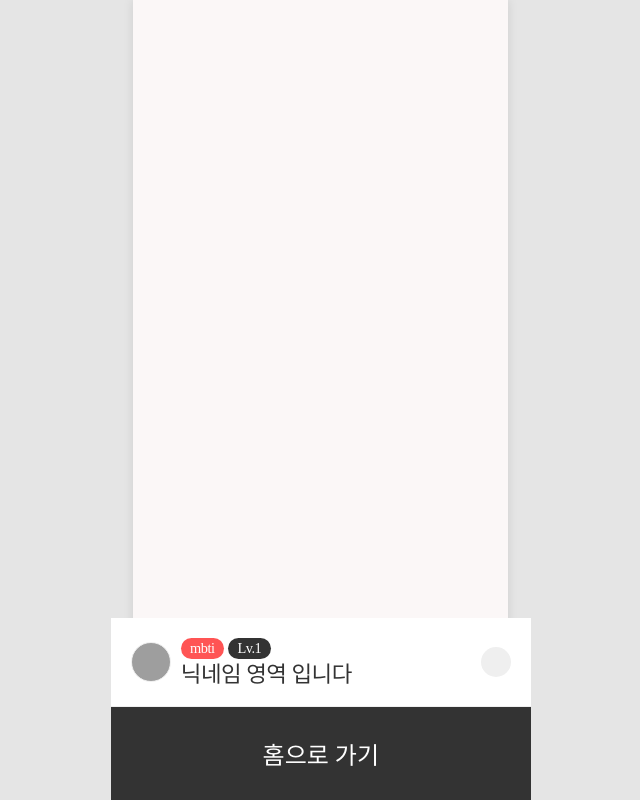
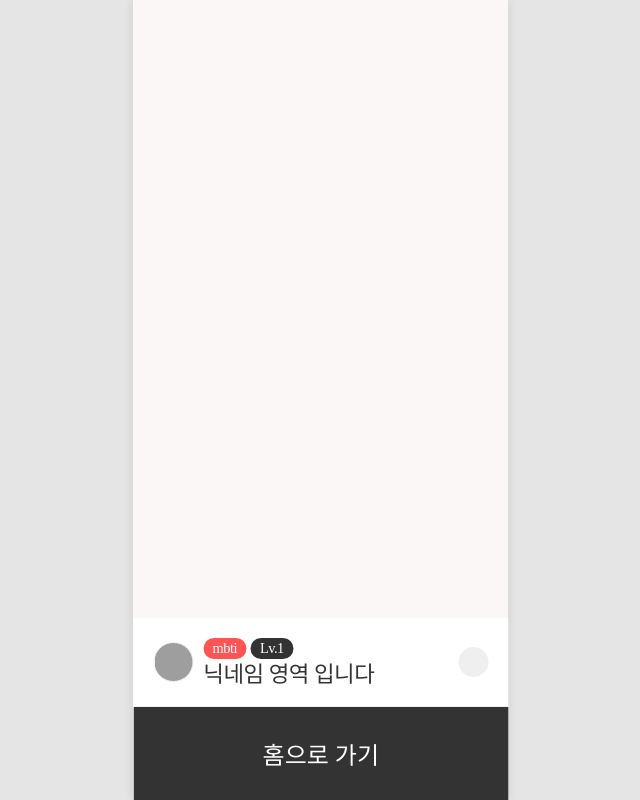
Before and after one commit to thandbag/thandbag_FE, a React (Create React App) app: page /tbfinish in a window 1280 px wide. Shown: the whole page, without its empty margins (460-1100 px from the left). Built offline with nearby package versions, Linux system fonts and the light colour scheme; grey boxes are pictures that could not be loaded; a web font is replaced by a local one.

Commit message:
가로 375px

```diff
--- a/src/components/Comments.js
+++ b/src/components/Comments.js
@@ -104,7 +104,7 @@ const Comments = (props) => {
 
 const CommentsInputBox = styled.div`
   width: 100%;
-  max-width: 420px;
+  max-width: 375px;
   height: 93px;
   border-top: 1px solid #efefef;
   background-color: #fff;
--- a/src/components/TbOneEnd.js
+++ b/src/components/TbOneEnd.js
@@ -31,7 +31,7 @@ const TbOneEnd = (props) => {
 
 const EndBox = styled.div`
   width: 100%;
-  max-width: 420px;
+  max-width: 375px;
   height: 100%;
   margin: 0 auto;
   padding: 0 auto;
--- a/src/components/TbTwoEnd.js
+++ b/src/components/TbTwoEnd.js
@@ -26,7 +26,7 @@ const TbTwoEnd = (props) => {
 
 const EndBox = styled.div`
   width: 100%;
-  max-width: 420px;
+  max-width: 375px;
   height: 100%;
   min-height: 100vh;
   margin: 0 auto;
--- a/src/pages/TbFinish.js
+++ b/src/pages/TbFinish.js
@@ -32,7 +32,7 @@ const TbFinish = (props) => {
 
 const FinishBox = styled.div`
   width: 100%;
-  max-width: 420px;
+  max-width: 375px;
   height: 100%;
   min-height: 100vh;
   margin: 0 auto;
@@ -52,7 +52,7 @@ const FinishBox = styled.div`
 
 const ChatBox = styled.div`
   width: 100%;
-  max-width: 420px;
+  max-width: 375px;
   height: auto;
   max-height: 266.43px;
   margin: 0 auto;
--- a/src/pages/TbNotice.js
+++ b/src/pages/TbNotice.js
@@ -3,7 +3,6 @@ import React from "react";
 const TbNotice = (props) => {
     return (
         <>
-        알림페이지
         </>
     )
 }
```
